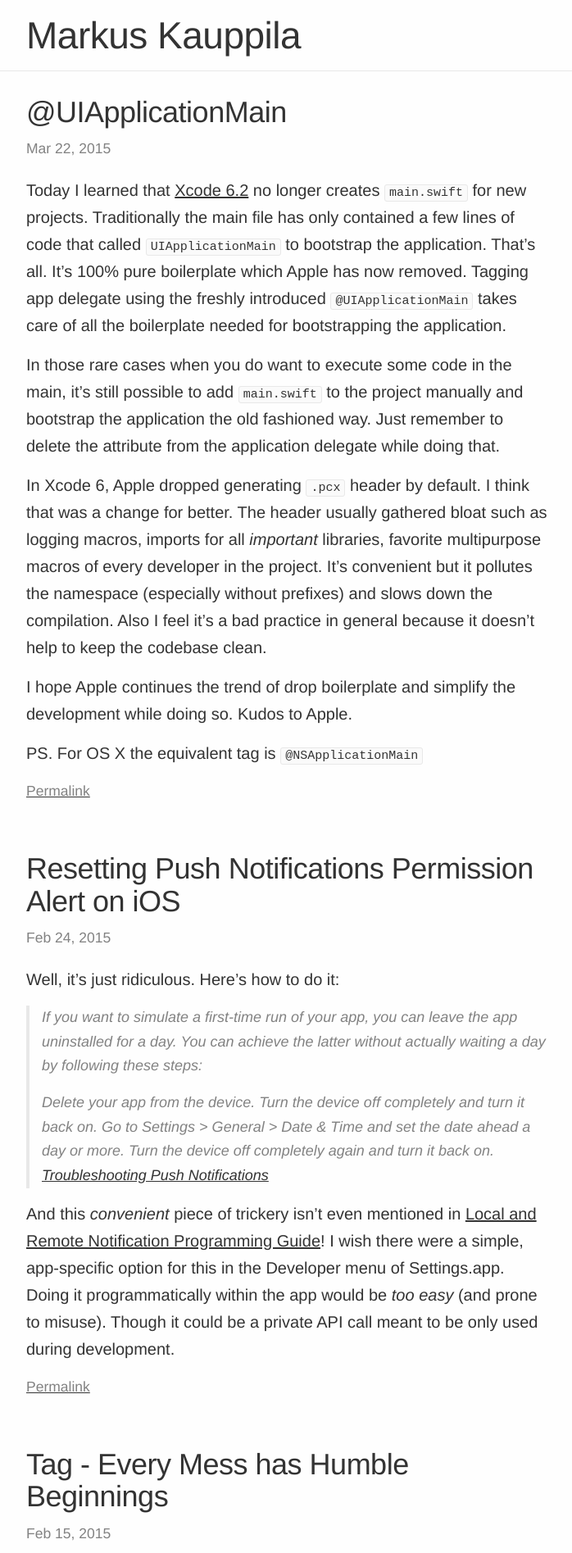
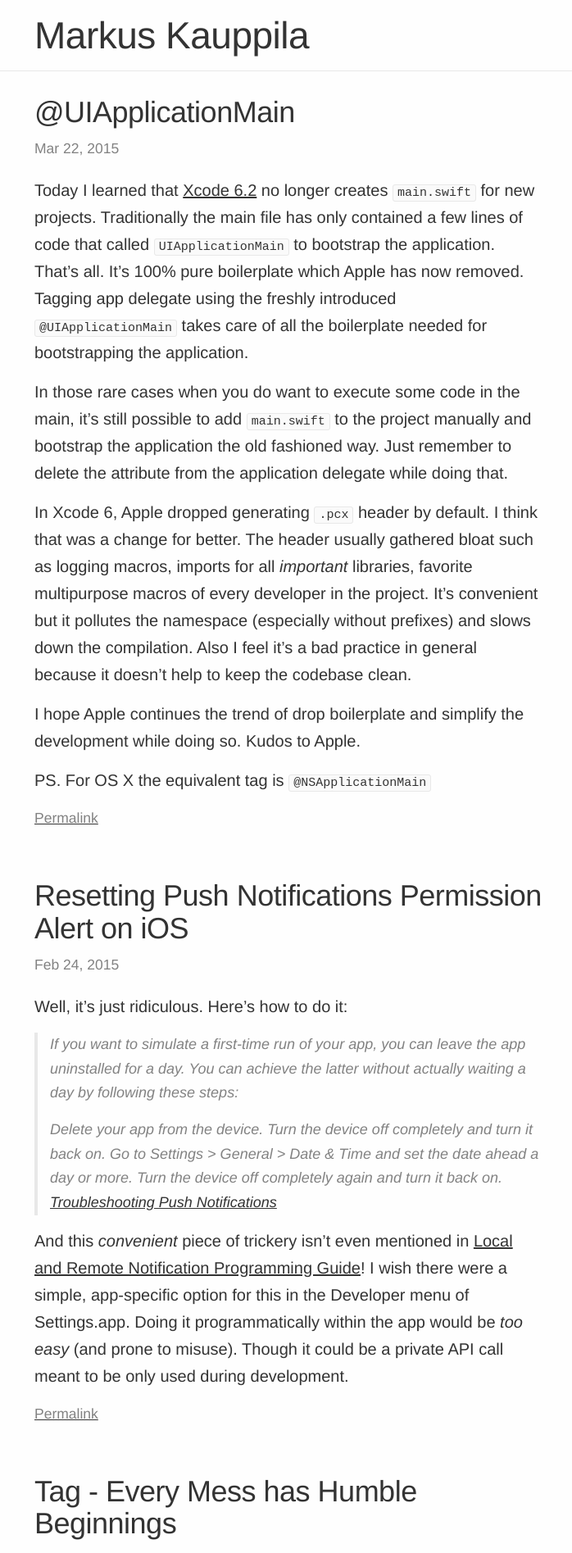
Before and after one commit to mkauppila/mkauppila.github.io, a Jekyll site: the page built from index.html, in a window 1280 px wide. Shown: the top 1895 px of the page at 82% size, without its empty margins (288-986 px from the left). Built offline with Jekyll 4.4.1, drawn with Linux system fonts in a browser that asks for light colours; the list of posts is cut into pages by our own code.

Commit message:
Make the content 20px narrower

```diff
--- a/css/main.scss
+++ b/css/main.scss
@@ -21,7 +21,7 @@ $grey-color-light: lighten($grey-color, 40%);
 $grey-color-dark:  darken($grey-color, 25%);
 
 // Width of the content area
-$content-width:    700px;
+$content-width:    680px;
 
 $on-palm:          600px;
 $on-laptop:        800px;
```
